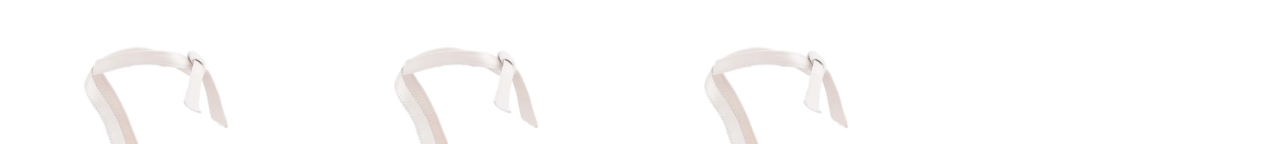
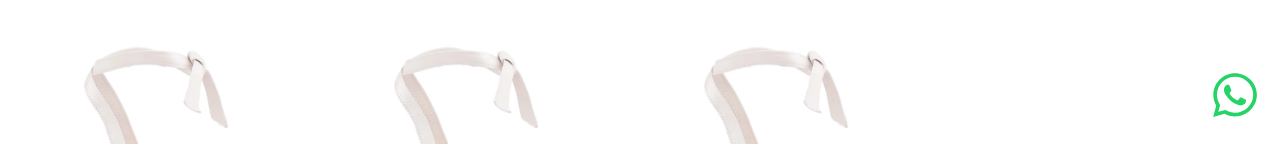
Before and after one commit to SavioSoares07/juzinhaShoes, a React (Vite) app: page / in a window 1280 px wide. Shown: the part 656-800 px from the top of the page. Built offline with nearby package versions, Linux system fonts and the light colour scheme.

Commit message:
Create button whatsapp

```diff
--- /dev/null
+++ b/src/Components/WhatsappIcon/index.jsx
@@ -0,0 +1,27 @@
+import React from "react";
+import styled from "styled-components";
+import { FaWhatsapp } from "react-icons/fa";
+
+// Estilo para o ícone do WhatsApp
+const WhatsAppIcon = styled.div`
+  position: fixed;
+  bottom: 20px;
+  right: 20px;
+  z-index: 1000; /* Garante que o ícone esteja na parte superior de outros elementos */
+  cursor: pointer;
+
+  svg {
+    width: 50px; /* Defina o tamanho do ícone conforme necessário */
+    height: auto;
+  }
+`;
+
+function WhatsAppComponent() {
+  return (
+    <WhatsAppIcon>
+      <FaWhatsapp size="30" color="#25d366" />
+    </WhatsAppIcon>
+  );
+}
+
+export default WhatsAppComponent;
--- a/src/Pages/Home/index.jsx
+++ b/src/Pages/Home/index.jsx
@@ -1,11 +1,13 @@
 import { ContainerItem } from "../../Components/ContainerItem";
 import { Menu } from "../../Components/Menu";
+import WhatsAppComponent from "../../Components/WhatsappIcon";
 import { Container } from "./style";
 
 export function Home() {
   return (
     <>
       <Menu />
+      <WhatsAppComponent />
       <Container></Container>
       <ContainerItem name="Chinela" />
       <ContainerItem name="Papete" />
```
